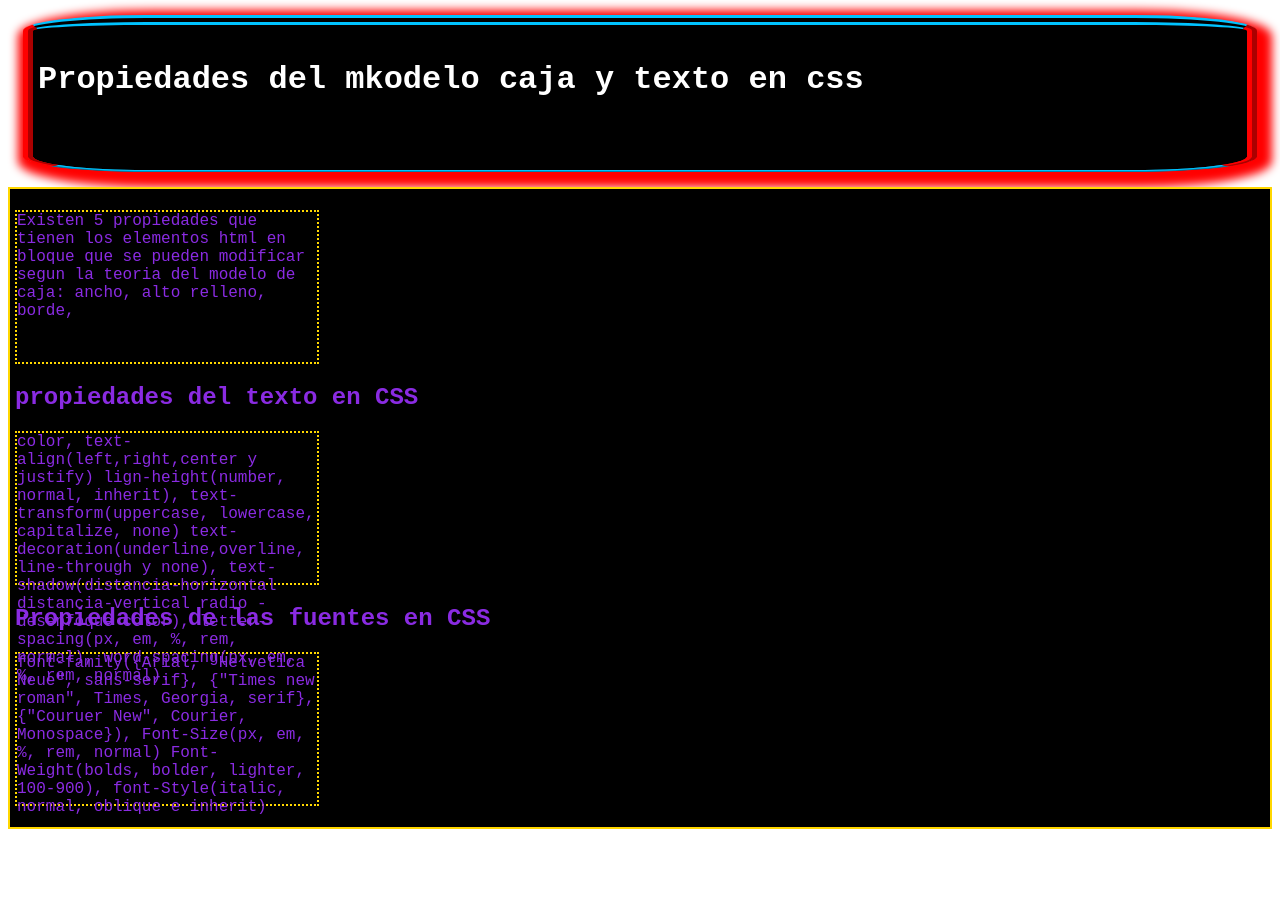
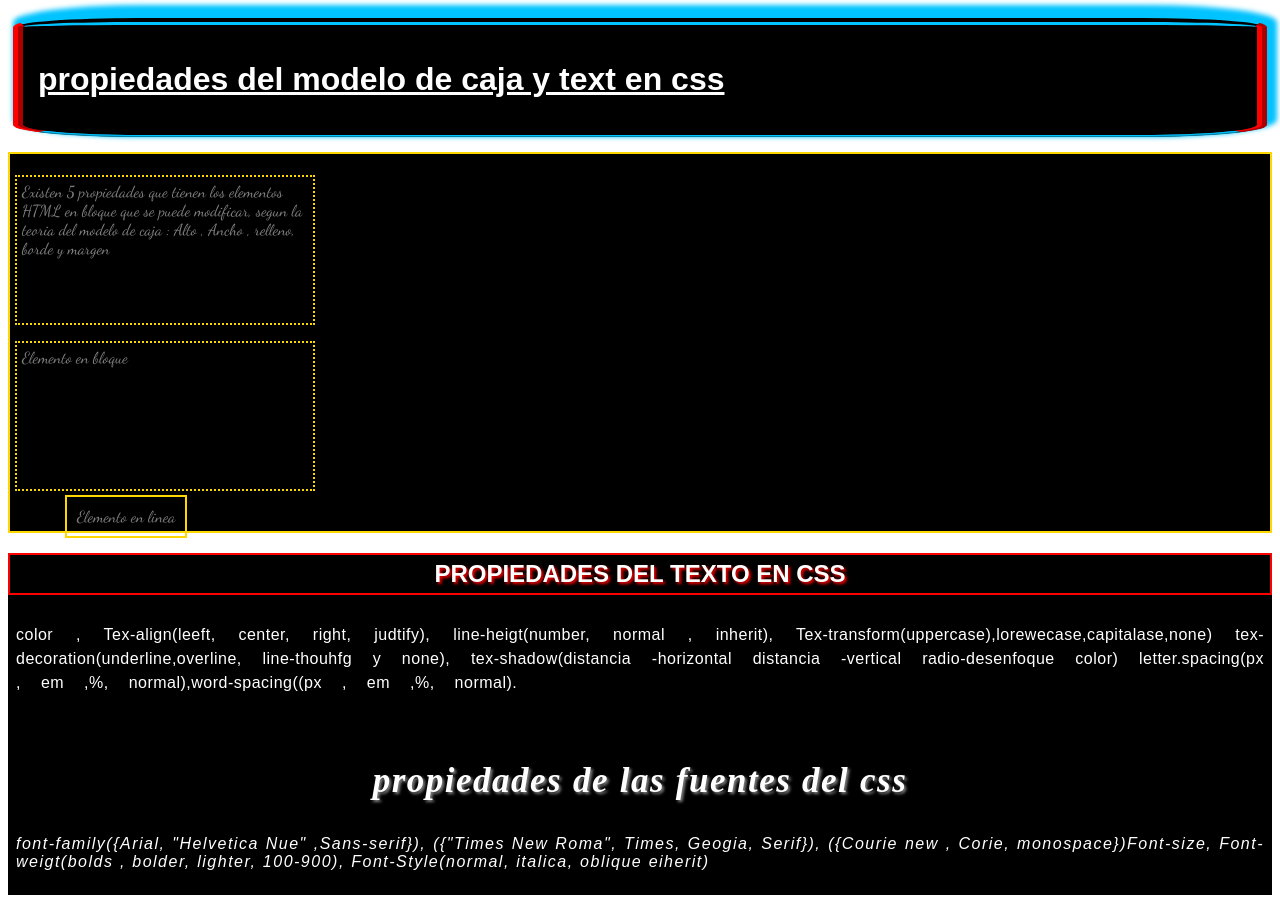
Before and after one commit to Aldrick543/programacionweb1, a plain HTML site: page tarea11/index.html in a window 1280 px wide. Before the commit the page ends 837 px from the top, so only its background shows below. Drawn offline with Linux system fonts and the light colour scheme; a web font is replaced by a local one.

Commit message:
Add files via upload

```diff
--- /dev/null
+++ b/tarea11/css/estilos.css
@@ -0,0 +1,113 @@
+body{
+    font-family: Arial, "Helvetica Neue", sans-serif;
+}
+#encabezado{
+    background-color: black;
+    color: white;
+    border:2px solid;
+    /*El relleno o padding: espacio entre el contenido y su borde
+    se aplica los valores en sentido horario: top, rigt , bottom, left
+    1valor: t,r,b,1 2valor: t,r1 3valores:t,r1 */
+
+
+    padding: 15px;
+
+    /*Margen: espacio que hay entre un elemento HTML y el resto de los elementos HTML a su alrededor*/
+    margin: 15px 5px;
+
+    /*Es el contorno visula alrededor de nuestro elemento HTML(dentro  de el podemos  encontrar
+    el contenidodel  elemento y su relleno)
+    valores(solid,dotted, dashed, double, grove,ridge, insert, outset, hidden y none)
+     */
+
+    border: 10px ridge rgb(0,195,255);
+    border-top-style : double;
+    border-left-color: red;
+    border-right-color: red;
+    border-bottom-width: 2px;
+    border-radius: 10%;
+
+    /*
+    border-style: solid;
+    border-width: 2px;
+    border-color: red;
+
+    */
+
+    /*se puede itlizar para  crear  efectosde sombra
+    alrededoor  del borde de un elemento , se deben
+    especificar los valores ;los deplazamiento- vertical , radio -desenfoque radio-propagacion
+     */
+    box-shadow: 5px -5px 5px 5px rgb(0, 195, 255);
+
+}
+
+#encabezado{
+    text-decoration: underline;
+}
+
+.introduccion{
+    border: 2px solid gold;
+    background-color: black;
+    padding: 5px;
+    color: grey;
+}
+.introduccion p{
+    width: 300px;
+    height: 150px;
+    padding: 5px;
+    border: 2px dotted gold;
+    box-sizing: border-box;
+    font-family: "Dancing Script", cursive;
+
+}
+.introduccion span{
+    width: 300px;
+    height: 150px;
+    border: 2px solid gold;
+    padding: 10px;
+    margin: 50px;
+    font-family:"Dancing Script", cursive;
+}
+
+/*El margen en un elemento en linea solo es aceptado en izq y derecha */
+
+.texto-fuente{
+    background-color: black;
+    color: white;
+}
+.propiedades-texto h2{
+    border: 2px solid red;
+    padding: 5px;
+    text-align: center;
+    text-transform: uppercase;
+    text-shadow: 2px 2px 3px red;
+
+}
+.propiedades-texto p{
+    padding: 8px;
+    text-align: justify;
+    line-height: 1.5;
+    letter-spacing: 0.5px;
+    word-spacing: 15px;
+
+}
+.propiedades-fuentes h2{
+    padding: 5px;
+    text-align: center;
+    text-shadow: 2px 2px 3px grey;
+    font-family: "Times New Roman";
+    font-size: 35px;
+}
+
+.propiedades-fuentes{
+    padding: 8px;
+    text-align: justify;
+    line-height: normal;
+    letter-spacing: 1.5px;
+    word-spacing: 0.5px;
+    font-weight: 500;
+    font-style: oblique;
+
+}
+/* en los textos de introduccion se pone font-family
--- a/tarea11/index.html
+++ b/tarea11/index.html
@@ -1,40 +1,54 @@
 <!DOCTYPE html>
 <html lang="en">
 <head>
-        <link rel="stylesheet" href="estilos.css">
+    <meta charset="UTF-8">
+    <title>ANCHO , ALTO, RELLENO, MARGENES Y TEXTO CSS</title>
+    <meta name="author" content="Aldrick Alejandro Miranda Baltazar">
+    <link rel="stylesheet"  type="text/css" href="css/estilos.css">
+    <link rel="preconnect" href="https://fonts.googleapis.com">
+    <link rel="preconnect" href="https://fonts.gstatic.com" crossorigin>
+    <link href="https://fonts.googleapis.com/css2?family=Caveat:wght@400..700&family=Dancing+Script:wght@400..700&family=Instrument+Serif:ital@0;1&family=Smooch+Sans:wght@100..900&display=swap" rel="stylesheet">
 </head>
 <body>
 <header id="encabezado">
-            <h1>Propiedades del mkodelo caja y texto en css</h1>
+    <h1>propiedades del modelo de caja y text en css</h1>
+
 </header>
 <section class="introduccion">
-            <p>Existen 5 propiedades que tienen los elementos html en bloque que  se pueden
-                modificar segun la teoria del modelo de caja: ancho, alto relleno, borde,
+    <p>
+        Existen 5 propiedades que tienen los elementos HTML
+        en bloque que se puede modificar, segun la teoria
+        del modelo de caja : Alto , Ancho , relleno, borde y margen
     </p>
+    <p>Elemento en bloque</p>
+    <span> Elemento en linea</span>
+</section>
 <main>
     <section class="texto-fuente">
         <article class="propiedades-texto">
-                        <h2>propiedades del texto en CSS</h2>
+            <h2>propiedades del texto  en css</h2>
             <p>
-                            color, text-align(left,right,center y justify)
-                            lign-height(number, normal, inherit), text-transform(uppercase, lowercase, capitalize, none)
-                            text-decoration(underline,overline, line-through y none), text-shadow(distancia-horizontal distancia-vertical radio -desenfoque color),
-                            letter-spacing(px, em, %, rem, normal), word-spacing(px, em, %, rem, normal).
+                color , Tex-align(leeft, center, right, judtify),
+                line-heigt(number, normal , inherit), Tex-transform(uppercase),lorewecase,capitalase,none)
+                tex-decoration(underline,overline, line-thouhfg y none), tex-shadow(distancia -horizontal distancia -vertical radio-desenfoque color)
+                letter.spacing(px , em ,%, normal),word-spacing((px , em ,%, normal).
+
             </p>
         </article>
         <article class="propiedades-fuentes">
-                        <h2>Propiedades de las fuentes en CSS</h2>
+            <h2>propiedades de las fuentes del css</h2>
             <p>
-                            font-family({Arial, "Helvetica Neue", sans-serif},
-                            {"Times new roman", Times, Georgia, serif},
-                            {"Couruer New", Courier, Monospace}), Font-Size(px, em, %, rem, normal)
-                            Font-Weight(bolds, bolder, lighter, 100-900),
-                            font-Style(italic, normal, oblique e inherit)
+                font-family({Arial, "Helvetica Nue" ,Sans-serif}),
+                ({"Times New Roma", Times, Geogia, Serif}),
+                ({Courie new , Corie, monospace})Font-size,
+                Font-weigt(bolds , bolder, lighter, 100-900),
+                Font-Style(normal, italica, oblique eiherit)
             </p>
+
         </article>
+
     </section>
 </main>
-        </section>
+
 </body>
-
 </html>
```
Lines whose indentation alone changed are shown as unchanged.
